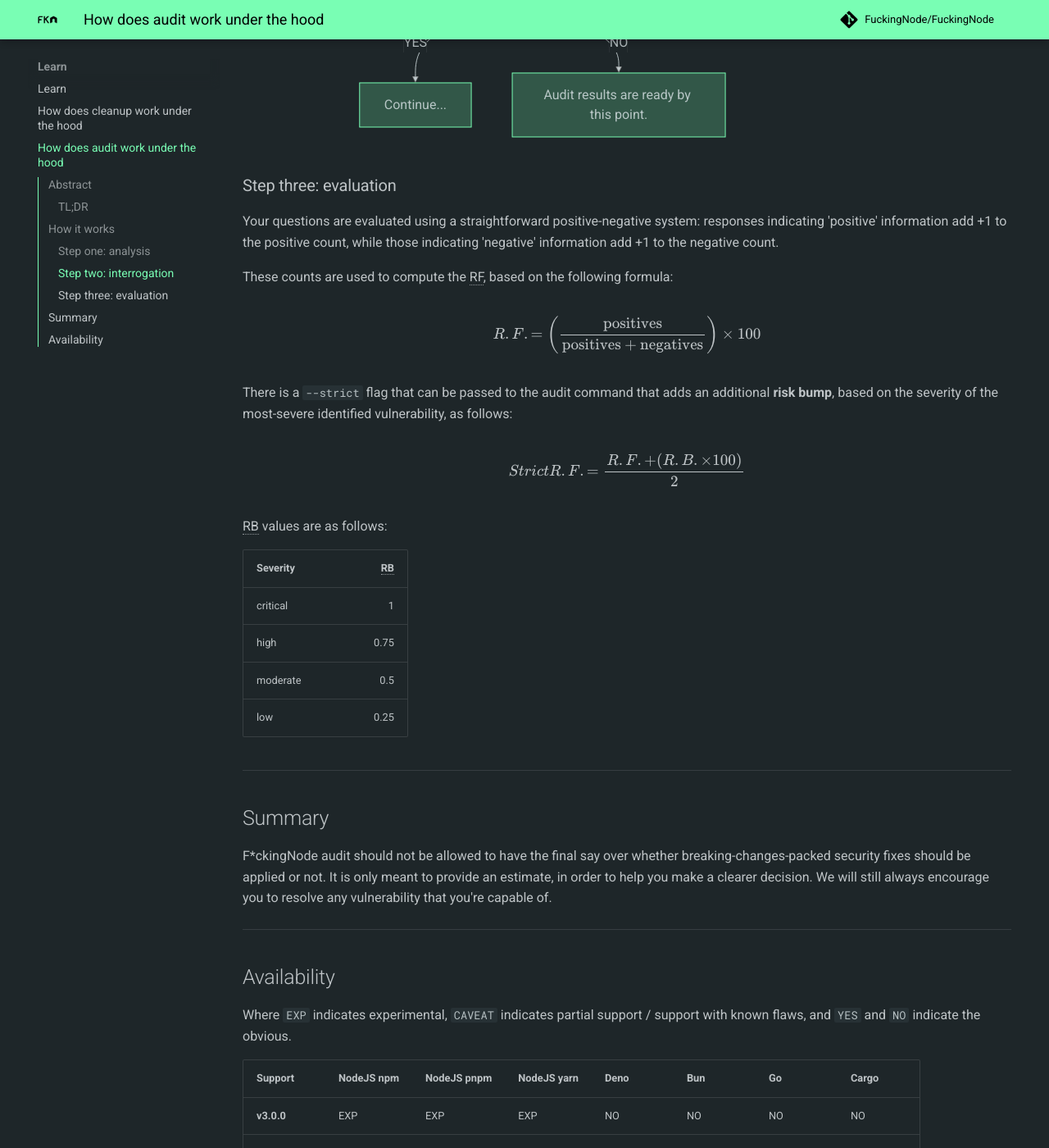
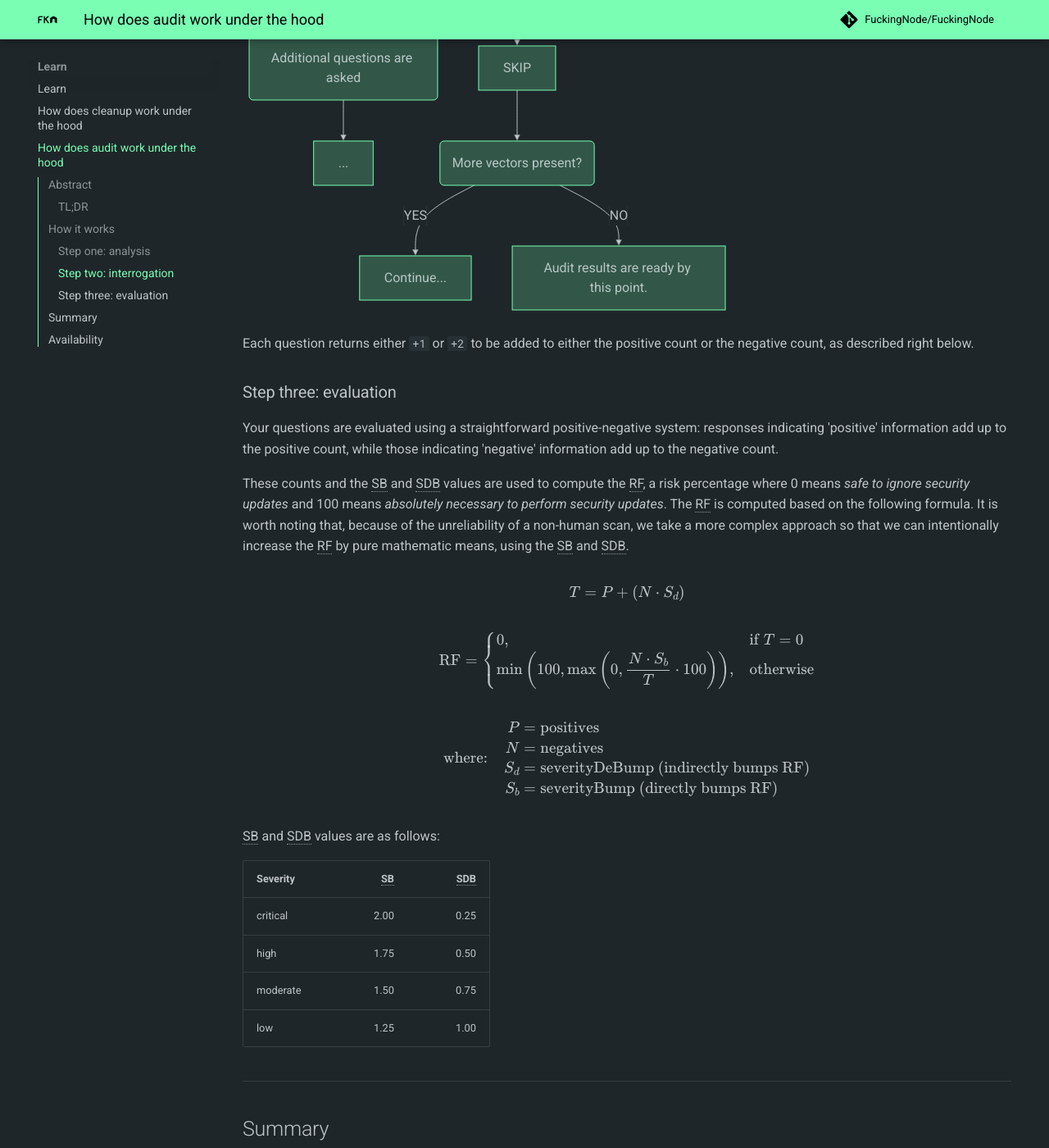
Before and after one commit to FuckingNode/fuckingnode.github.io, an MkDocs documentation site: the page built from docs/learn/audit.md, in a window 1280 px wide and 1400 px high, scrolled down 3418 px. Shown: the whole window at 82% size. Built offline with MkDocs 1.6.1 and Material for MkDocs 9.7.7, drawn with Linux system fonts in a browser that asks for light colours; comment, search, counter and statistics services are not loaded; some of the changed text lies outside the part shown.

Commit message:
Audit is finally here!

````diff
--- a/docs/learn/audit.md
+++ b/docs/learn/audit.md
@@ -1,13 +1,6 @@
 # Audit
 
 An attempt to make security reports easier.
-
-!!! danger "Outdated"
-    **This section will not be updated until V3.3**. To prevent updates from taking ages, as we've recently planned a full rewrite of this feature, we will not waste our time on fixing a feature that is not considered stable for use anyway.
-    **Avoid using audit as of now.**
-
-!!! danger "Work in Progress feature"
-    This is an **experimental** feature. It is subject to changes, full rewrites, or even removals.
 
 ## Abstract
 
@@ -23,8 +16,6 @@
 
 ## How it works
 
-> AGAIN, THIS IS AN UNFINISHED, NON-RELEASED FEATURE.
-
 The process is as follows:
 
 - We analyze your vulnerabilities
@@ -38,21 +29,27 @@
 
 ```mermaid
 graph TD
-    A[npm audit] -->|Command execution| B[Returns report string]
-    B -->|Parsed| C[Stored in ParsedNpmReport]
-    C -->|For each dependency| D[Fetch info from OSV.dev and store it]
+    A[fkaudit] -->|Command execution| B[Runs platform-specific audit command]
+    B -->|Parse JSON output| C[Stores text in a SV_KEYWORDS object]
+    B -->|Parse JSON output| G[Stores severities separately]
+    C -->|Analyzed| D[Questions asked to the user]
+    D -->|Analyzed, too| E[RF computed]
+    E -->|RF pondered| H(Final RISK FACTOR)
+    G -->|Numeric associations made| J[SB and SDB computed]
+    J -->|Used to ponder RF| H
+    H -->|Basic equation done| K[Human readable percentage and text result given to the end user]
 ```
 
-We regularly audit your project and rely on `https://api.osv.dev` to get more details onto what is it about. After that, a more detailed analysis is made where we obtain **key questions** based on vectors.
+We perform a regular audit your project, and then we realize a keyword analysis from where we obtain **key questions** based on vectors.
 
 ```mermaid
 graph TD
-    A[ParsedNpmReport] -->|For each vulnerability| B[Pass key data to analyzer function]
+    A[ParsedNodeReport] -->|For each vulnerability| B[Pass key data to analyzer function]
     B -->|Search for attack vectors via keywords| C(Keyword / vector found?)
     C -- Yes --> D[Return 'beginner question' based on attack vector] --> F
     C -- No --> E[No return] --> F
     F[Was that the last one?]
-    F -- Yes --> G[Audit complete]
+    F -- Yes --> G[Questions ready for auditing]
     F -- No --> B
 ```
 
@@ -72,30 +69,44 @@
     F -->|NO| H[Audit results are ready by this point.]
 ```
 
+Each question returns either `+1` or `+2` to be added to either the positive count or the negative count, as described right below.
+
 ### Step three: evaluation
 
-Your questions are evaluated using a straightforward positive-negative system: responses indicating 'positive' information add +1 to the positive count, while those indicating 'negative' information add +1 to the negative count.
+Your questions are evaluated using a straightforward positive-negative system: responses indicating 'positive' information add up to the positive count, while those indicating 'negative' information add up to the negative count.
 
-These counts are used to compute the RF, based on the following formula:
+These counts and the SB and SDB values are used to compute the RF, a risk percentage where 0 means _safe to ignore security updates_ and 100 means _absolutely necessary to perform security updates_. The RF is computed based on the following formula. It is worth noting that, because of the unreliability of a non-human scan, we take a more complex approach so that we can intentionally increase the RF by pure mathematic means, using the SB and SDB.
 
-$$
-R.F. = \left( \frac{\text{positives}}{\text{positives} + \text{negatives}} \right) \times 100
-$$
+\[
+T = P + (N \cdot S_d)
+\]
 
-There is a `--strict` flag that can be passed to the audit command that adds an additional **risk bump**, based on the severity of the most-severe identified vulnerability, as follows:
+\[
+\text{RF} =
+\begin{cases}
+0, & \text{if } T = 0 \\
+\min\left(100, \max\left(0, \dfrac{N \cdot S_b}{T} \cdot 100\right)\right), & \text{otherwise}
+\end{cases}
+\]
 
-$$
-Strict R.F. = \frac{R.F. + (R.B. \times 100)}{2}
-$$
+\[
+\text{where:} \quad
+\begin{aligned}
+P &= \text{positives} \\
+N &= \text{negatives} \\
+S_d &= \text{severityDeBump (indirectly bumps RF)} \\
+S_b &= \text{severityBump (directly bumps RF)}
+\end{aligned}
+\]
 
-RB values are as follows:
+SB and SDB values are as follows:
 
-| Severity |   RB |
-| :------- | ---: |
-| critical |    1 |
-| high     | 0.75 |
-| moderate |  0.5 |
-| low      | 0.25 |
+| Severity |   SB |  SDB |
+| :------- | ---: | ---: |
+| critical | 2.00 | 0.25 |
+| high     | 1.75 | 0.50 |
+| moderate | 1.50 | 0.75 |
+| low      | 1.25 | 1.00 |
 
 ---
 
@@ -115,4 +126,5 @@
 | v2.1.0     | EXP        | NO          | NO          | NO   | NO  | NO | NO    |
 
 *[RF]: Risk Factor; a percentage computed by us to estimate the joint impact of all vulnerabilities of a NodeJS project.
-*[RB]: Risk Bump; a 0.25-1 number that's used to bump the RF based on the highest severity (as in low/moderate/high/critical) of a found vulnerability within a project.
+*[SB]: Severity Bump; a 1.25-2 number that's used to bump the RF based on the highest severity (as in low/moderate/high/critical) of a found vulnerability within a project.
+*[SDB]: Severity DeBump; a 0.25-1 number that's used to de-bump the negative count prior computing the RF based on the highest severity (as in low/moderate/high/critical) of a found vulnerability within a project.
--- a/mkdocs.yml
+++ b/mkdocs.yml
@@ -27,6 +27,7 @@
           - Extra - Setup: "manual/setup.md"
           - Extra - Stats: "manual/stats.md"
           - Extra - Surrender: "manual/surrender.md"
+          - Extra - Audit: "manual/audit.md"
           - Learn - Cross-runtime support: "learn/cross-runtime-support.md"
           - "What's next?": "manual/whats-next.md"
 
````
Also changed, not shown: docs/about/roadmap.md (+2 -3 lines), docs/learn/index.md (+1 -1 lines), docs/manual/audit.md (added, +7 -0 lines), 2 other files.
